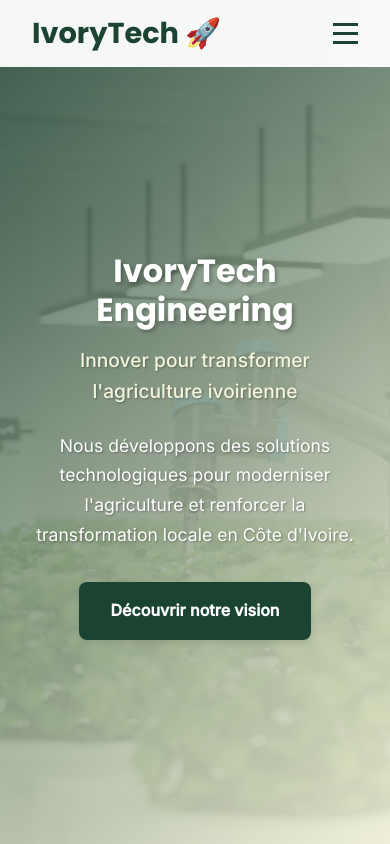
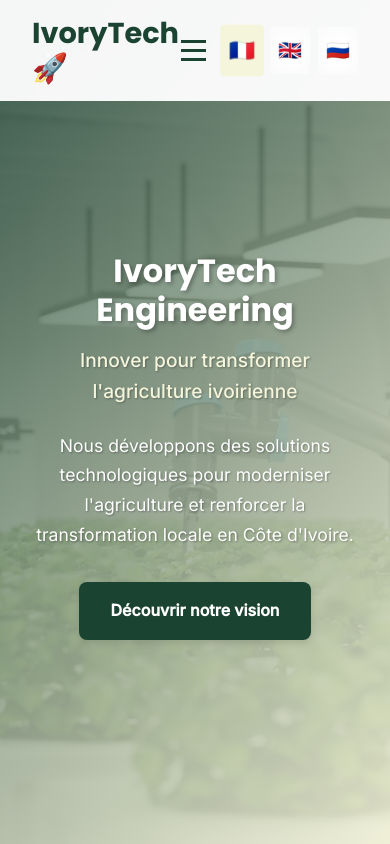
Before and after one commit to Oumllack/IvoryTech-Engineering-Website, a plain HTML site: page index.html in a window 390 px wide. Shown: the top 844 px of the page. Drawn offline with Linux system fonts and the light colour scheme.

Commit message:
🌐 Ajout du sélecteur de langue mobile accessible via l'icône hamburger

```diff
--- a/index.html
+++ b/index.html
@@ -39,6 +39,12 @@
                 <span class="bar"></span>
                 <span class="bar"></span>
                 <span class="bar"></span>
+            </div>
+            <!-- Sélecteur de langue mobile -->
+            <div class="mobile-language-switcher">
+                <a href="index.html" class="mobile-lang-link active">🇫🇷</a>
+                <a href="index-en.html" class="mobile-lang-link">🇬🇧</a>
+                <a href="index-ru.html" class="mobile-lang-link">🇷🇺</a>
             </div>
         </div>
     </nav>
--- a/styles.css
+++ b/styles.css
@@ -136,6 +136,31 @@
 .lang-link.active {
     color: var(--color-primary);
     background: var(--color-secondary);
+}
+
+/* Sélecteur de langue mobile */
+.mobile-language-switcher {
+    display: none;
+    gap: 0.5rem;
+    margin-left: 1rem;
+}
+
+.mobile-lang-link {
+    text-decoration: none;
+    color: var(--color-text-light);
+    font-size: 1.2rem;
+    padding: 0.5rem;
+    border-radius: 4px;
+    transition: var(--transition);
+    background: rgba(255, 255, 255, 0.1);
+    backdrop-filter: blur(10px);
+}
+
+.mobile-lang-link:hover,
+.mobile-lang-link.active {
+    color: var(--color-primary);
+    background: var(--color-secondary);
+    transform: scale(1.1);
 }
 
 .nav-toggle {
@@ -697,6 +722,16 @@
         display: flex;
     }
 
+    /* Afficher le sélecteur de langue mobile */
+    .mobile-language-switcher {
+        display: flex !important;
+    }
+
+    /* Masquer le sélecteur de langue principal sur mobile */
+    .language-switcher {
+        display: none !important;
+    }
+
     .hero {
         background-attachment: scroll; /* Désactive le parallaxe sur mobile */
     }
```
Also changed, not shown: index-en.html (+6 -0 lines), index-ru.html (+6 -0 lines).
